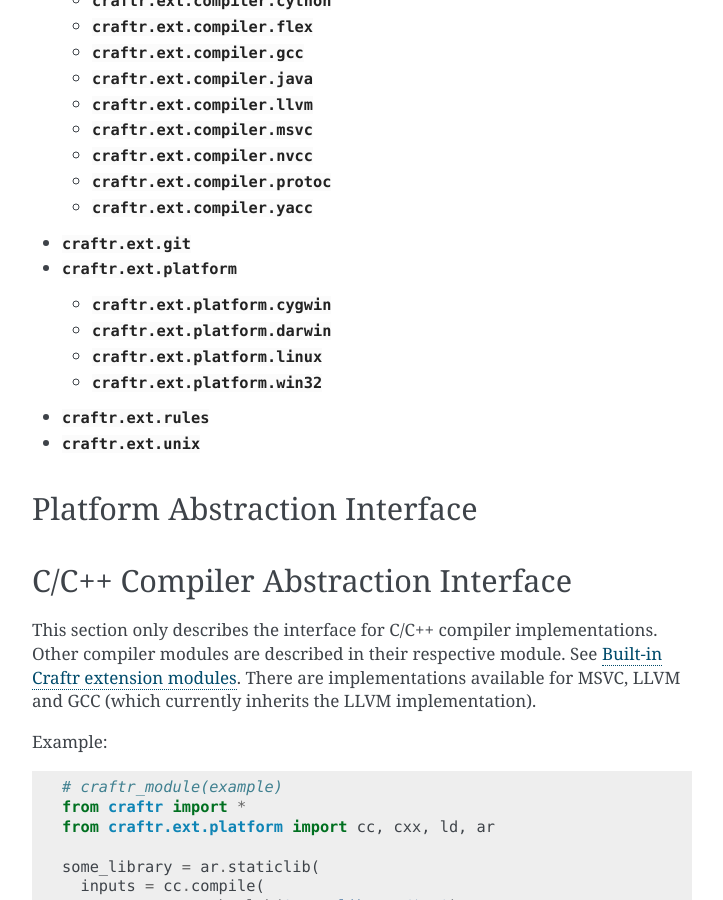
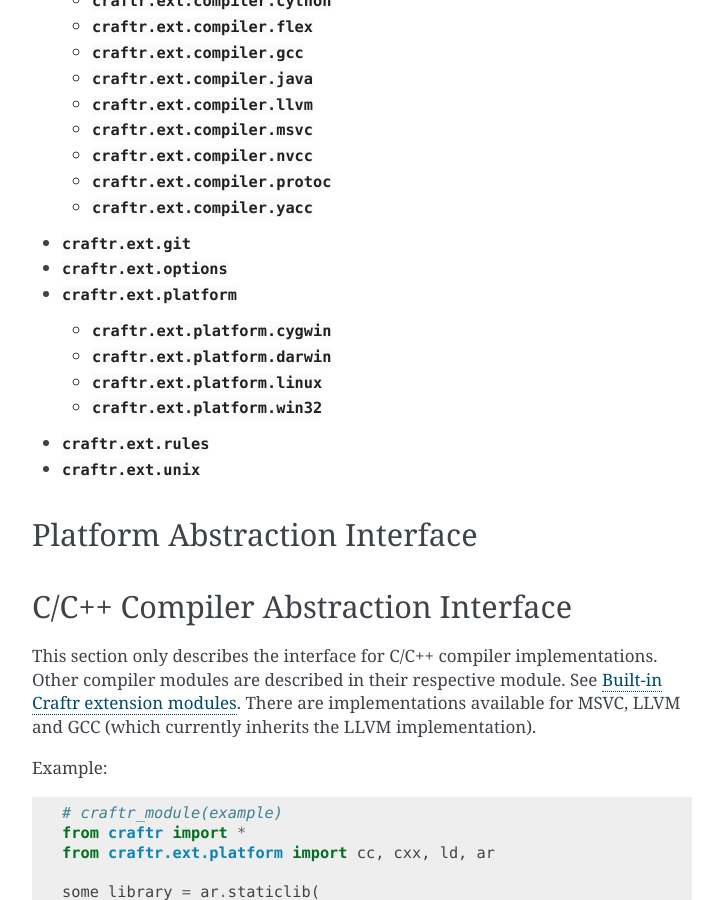
Before and after one commit to craftr-build/craftr-build-4.x, a Sphinx documentation site: the page built from docs/ext.rst, in a window 1280 px wide and 900 px high, scrolled down 961 px. Shown: the whole window, without its empty margins (388-1111 px from the left). Built offline with Sphinx 7.4.7, drawn with Linux system fonts in a browser that asks for light colours.

Commit message:
add craftr.ext.options module

```diff
--- a/docs/ext.rst
+++ b/docs/ext.rst
@@ -58,6 +58,7 @@ Built-in Craftr extension modules
   - :mod:`craftr.ext.compiler.yacc`
 
 - :mod:`craftr.ext.git`
+- :mod:`craftr.ext.options`
 - :mod:`craftr.ext.platform`
 
   - :mod:`craftr.ext.platform.cygwin`
```
Also changed, not shown: 1 other file.
